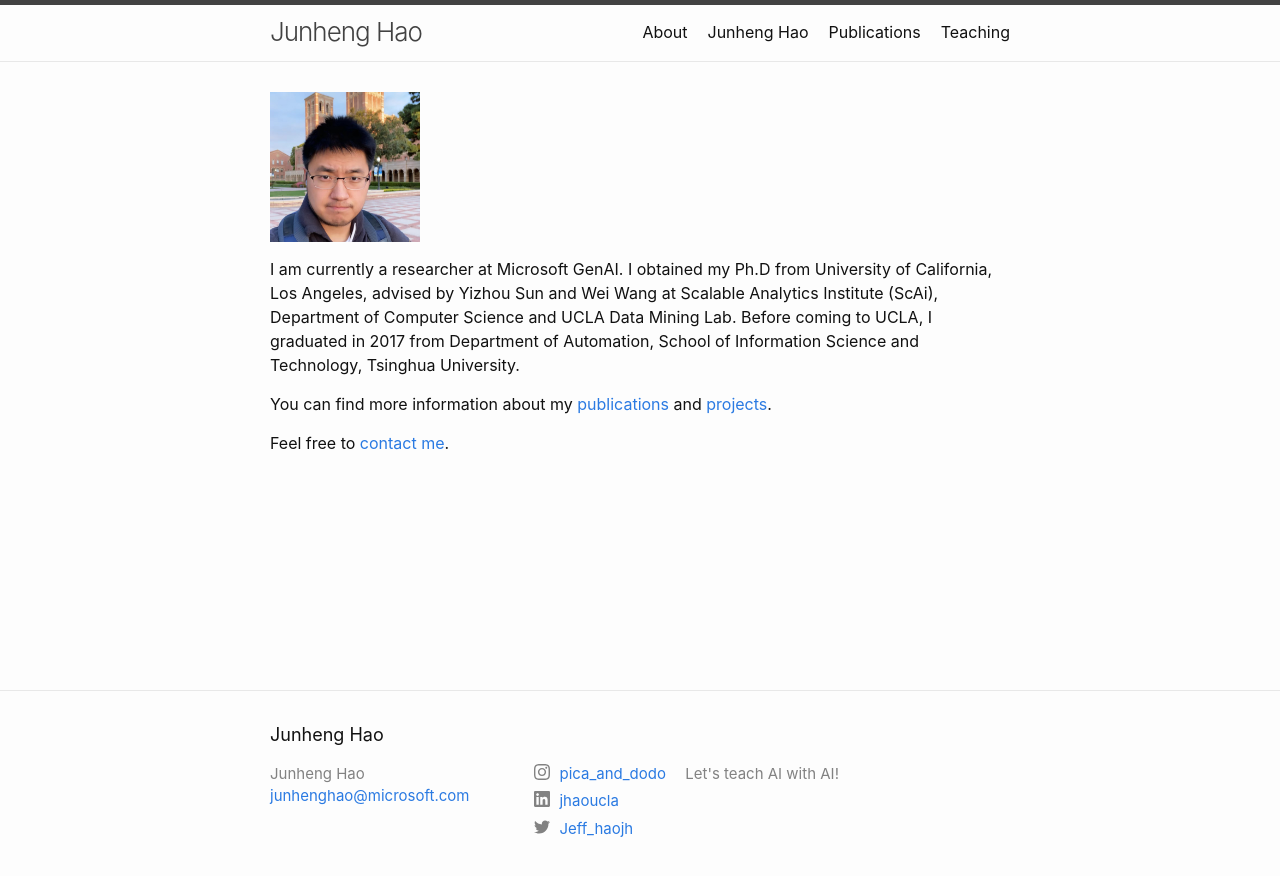
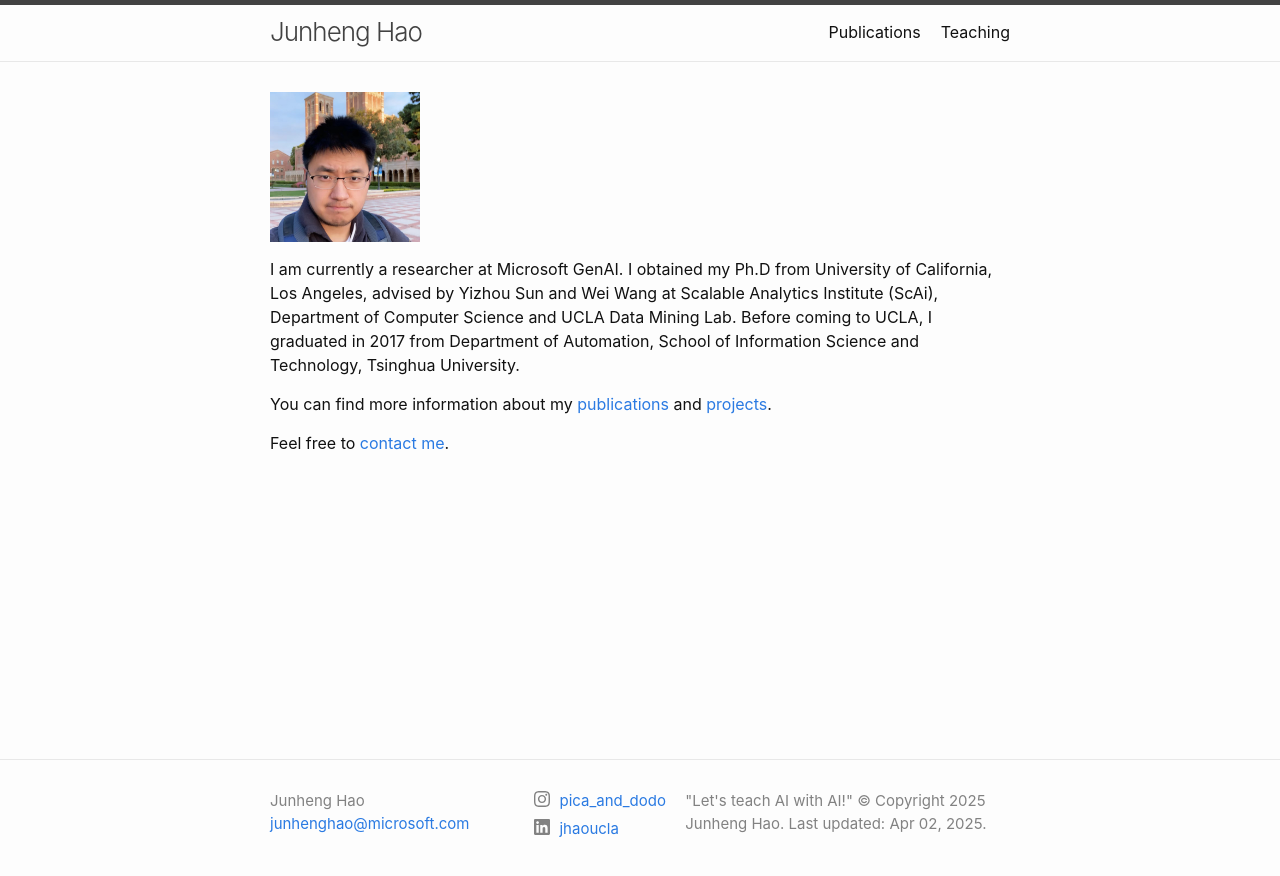
Before and after one commit to junhenghao/junhenghao.github.io, a Jekyll site: the page built from index.md, in a window 1280 px wide. Shown: the top 876 px of the page. Built offline with Jekyll 4.4.1, drawn with Linux system fonts in a browser that asks for light colours.

Commit message:
initial change on basic layout

```diff
--- a/_config.yml
+++ b/_config.yml
@@ -2,11 +2,13 @@
 author: Junheng Hao
 email: junhenghao@microsoft.com
 description: > # this means to ignore newlines until "twitter_username:"
-  Let's teach AI with AI!
+  "Let's teach AI with AI!"
+
+  © Copyright 2025 Junheng Hao. Last updated: Apr 02, 2025.
 
 # social links
 linkedin_username: jhaoucla
-twitter_username: Jeff_haojh
+# twitter_username: Jeff_haojh
 # github_username:  jekyll
 # rss: rss
 # dribbble_username: jekyll
@@ -34,8 +36,12 @@
 
 # If you want to link only specific pages in your header, uncomment
 # this and add the path to the pages in order as they should show up
-#header_pages:
-# - about.html
+header_pages:
+- about.html
+- publication.md
+# - project.md
+- teaching.md
+- cv.md
 
 # Build settings
 theme: minima
--- a/_includes/footer.html
+++ b/_includes/footer.html
@@ -3,7 +3,7 @@
 
   <div class="wrapper">
 
-    <h2 class="footer-heading">{{ site.title | escape }}</h2>
+    <!-- <h2 class="footer-heading">{{ site.title | escape }}</h2> -->
 
     <div class="footer-col-wrapper">
       <div class="footer-col footer-col-1">
```
Also changed, not shown: cv.md (added).
